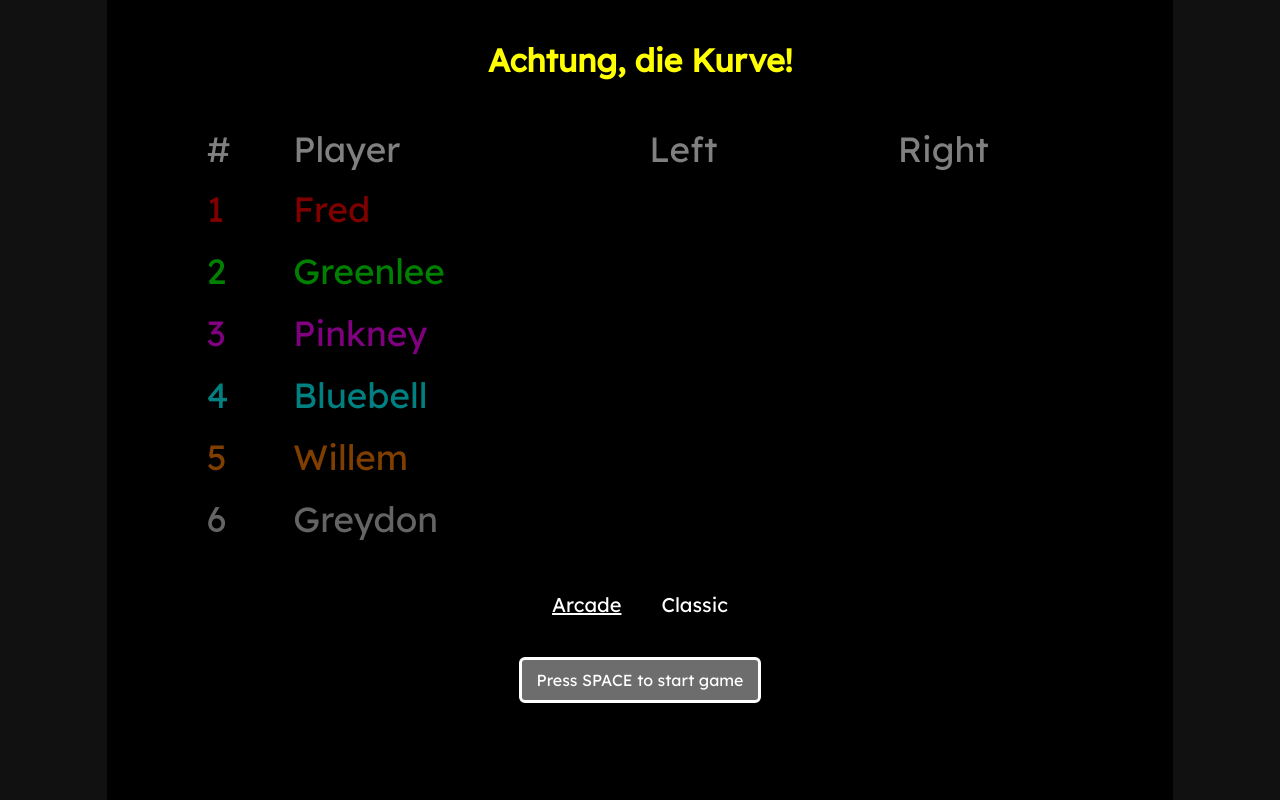
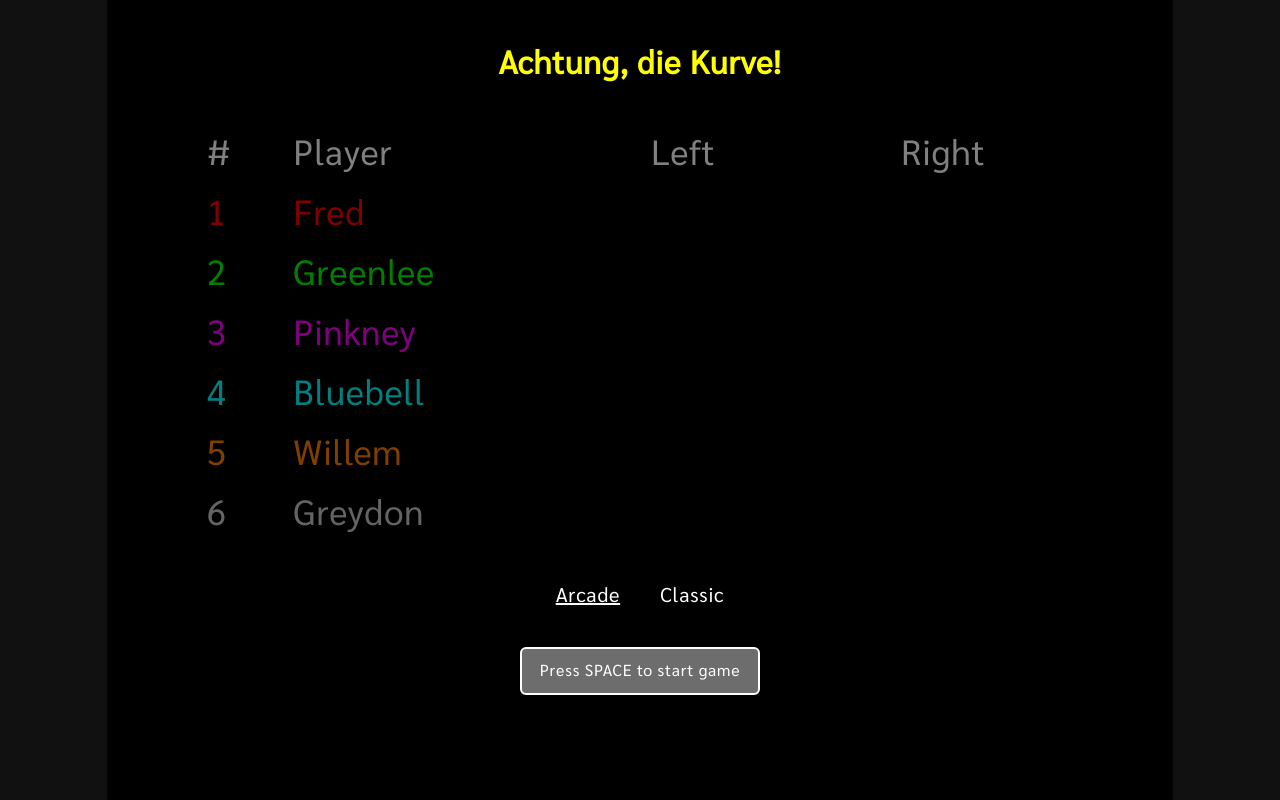
Before and after one commit to eigilnikolajsen/achtung-die-kurve, a plain HTML site: page index.html in a window 1280 px wide. Drawn offline with Linux system fonts and the light colour scheme.

Commit message:
optimize

```diff
--- a/buildstartpage.js
+++ b/buildstartpage.js
@@ -1,17 +1,18 @@
-let gameID = document.querySelector("#game")
-let startPage = document.querySelector("#start_page")
-let startH1 = document.createElement("h1")
+const gameID = document.querySelector("#game")
+const startPage = document.querySelector("#start_page")
+function buildStartPage() {
+    const startH1 = document.createElement("h1")
     startH1.id = "game_title"
     startH1.textContent = "Achtung, die Kurve!"
     startPage.append(startH1)
 
-let playerGrid = document.createElement("div")
+    const playerGrid = document.createElement("div")
     playerGrid.id = "player_grid"
 
-let firstRow = document.createElement("section")
+    const firstRow = document.createElement("section")
     firstRow.classList.add("player_wrapper_start")
-for (let i = 0; i < 4; i++) {
-    let p = document.createElement("p")
+    Array.from(Array(4)).forEach((_, i) => {
+        const p = document.createElement("p")
         if (i == 0) p.textContent = "#"
         if (i == 1) p.textContent = "Player"
         if (i == 2) {
@@ -23,85 +24,61 @@ for (let i = 0; i < 4; i++) {
             p.classList.add("text_center")
         }
         firstRow.append(p)
-}
+    })
     playerGrid.append(firstRow)
     let playerCounter = 0
     for (const player in players) {
-    let pWrap = document.createElement("section")
+        const pWrap = document.createElement("section")
         pWrap.classList.add("player_wrapper", player)
         pWrap.dataset.playerName = player
         pWrap.setAttribute("onclick", `playerClick('${player}')`)
 
-    let pNum = document.createElement("p")
+        const pNum = document.createElement("p")
         playerCounter++
         pNum.textContent = playerCounter
         pWrap.append(pNum)
-    let pName = document.createElement("p")
+        const pName = document.createElement("p")
         pName.textContent = player.charAt(0).toUpperCase() + player.slice(1)
         pWrap.append(pName)
 
-    for (let i = 0; i < 2; i++) {
-        let pKeyWrap = document.createElement("div")
+        Array.from(Array(2)).forEach((_, i) => {
+            const pKeyWrap = document.createElement("div")
             if (i == 0) pKeyWrap.classList.add("key_wrapper", "key_wrapper_left")
             if (i == 1) pKeyWrap.classList.add("key_wrapper", "key_wrapper_right")
-        let pPress = document.createElement("p")
+            const pPress = document.createElement("p")
             pPress.classList.add("text_center", "key_button", "hidden")
-        let pKey = document.createElement("p")
+            const pKey = document.createElement("p")
             pKey.classList.add("text_center", "key_text")
             if (i == 0) pPress.textContent = "Press left key"
             if (i == 1) pPress.textContent = "Press right key"
             pKeyWrap.append(pPress)
             pKeyWrap.append(pKey)
             pWrap.append(pKeyWrap)
-    }
+        })
         playerGrid.append(pWrap)
     }
 
     startPage.append(playerGrid)
 
-let gmWrap = document.createElement("div")
+    const gmWrap = document.createElement("div")
     gmWrap.id = "gamemode_wrapper"
-let pArcade = document.createElement("p")
+    const pArcade = document.createElement("p")
     pArcade.textContent = "Arcade"
     pArcade.classList.add("underline")
-let pClassic = document.createElement("p")
+    const pClassic = document.createElement("p")
     pClassic.textContent = "Classic"
     gmWrap.append(pArcade)
     gmWrap.append(pClassic)
     startPage.append(gmWrap)
 
-let playButtonWrapper = document.createElement("div")
+    const playButtonWrapper = document.createElement("div")
     playButtonWrapper.id = "start_game_button_wrapper"
-let playButton = document.createElement("button")
+    const playButton = document.createElement("button")
     playButton.id = "start_game_button"
     playButton.textContent = "Press SPACE to start game"
     playButtonWrapper.append(playButton)
     startPage.append(playButtonWrapper)
-//changeFav("#FCF816")
+    playButton.addEventListener("click", pressSpace)
+}
 
-playButton.addEventListener("click", () => {
-    pressSpace()
-})
-
-//make favicon
-function changeFav(col) {
-    var canvas = document.createElement("canvas")
-    canvas.width = 240
-    canvas.height = 240
-    var ctx = canvas.getContext("2d")
-    var img = new Image()
-    img.src = "/favicon.ico"
-    img.onload = () => {
-        ctx.drawImage(img, 0, 0)
-        ctx.beginPath()
-        ctx.arc(120, 120, 120, 0, 2 * Math.PI, false)
-        ctx.fillStyle = col
-        ctx.fill()
-
-        var link = document.createElement("link")
-        link.type = "image/x-icon"
-        link.rel = "shortcut icon"
-        link.href = canvas.toDataURL("image/x-icon")
-        document.getElementsByTagName("head")[0].appendChild(link)
-    }
-}
+buildStartPage()
--- a/index.html
+++ b/index.html
@@ -4,7 +4,7 @@
         <meta charset="UTF-8" />
         <meta http-equiv="X-UA-Compatible" content="IE=edge" />
         <meta name="viewport" content="width=device-width, initial-scale=1.0" />
-        <title>Achtung, die Kurve! HTML5 version</title>
+        <title>Achtung, die Kurve!</title>
         <link rel="stylesheet" href="style.css" />
         <script src="script.js" defer></script>
         <script src="drawicons.js" defer></script>
@@ -12,7 +12,7 @@
         <script src="startpage.js" defer></script>
         <link rel="preconnect" href="https://fonts.googleapis.com" />
         <link rel="preconnect" href="https://fonts.gstatic.com" crossorigin />
-        <link href="https://fonts.googleapis.com/css2?family=Lexend+Deca&display=swap" rel="stylesheet" />
+        <link href="https://fonts.googleapis.com/css2?family=Sarabun&display=swap" rel="stylesheet" />
         <link rel="apple-touch-icon" sizes="180x180" href="favicon/apple-touch-icon.png" />
         <link rel="icon" type="image/png" sizes="32x32" href="favicon/favicon-32x32.png" />
         <link rel="icon" type="image/png" sizes="16x16" href="favicon/favicon-16x16.png" />
--- a/script.js
+++ b/script.js
@@ -546,9 +546,9 @@ function checkGameState() {
                         ctxUI.textBaseline = "middle"
                         ctxUI.fillStyle = players[player].color
                         ctxUI.textAlign = "center"
-                        ctxUI.font = `${w100th * 6}px 'Lexend Deca'`
+                        ctxUI.font = `${w100th * 6}px 'Sarabun'`
                         ctxUI.fillText("Konec hry", h / 2, h / 2 - h100th * 5) // the legendary "konec hry"
-                        ctxUI.font = `${w100th * 4}px 'Lexend Deca'`
+                        ctxUI.font = `${w100th * 4}px 'Sarabun'`
                         ctxUI.fillText(`${capitalize(player)} wins!`, h / 2, h / 2 + h100th * 5)
                     }
                 }
@@ -592,15 +592,16 @@ const drawGameUI = () => {
     let UIcenter = +h + (w - h) / 2
     ctxUI.fillStyle = "#FFFFFF"
     ctxUI.textAlign = "center"
-    ctxUI.font = `${w100th * 3}px 'Lexend Deca'`
+    ctxUI.letterSpacing = `${w100th * 0.06}px`
+    ctxUI.font = `${w100th * 3}px 'Sarabun'`
     ctxUI.fillText("Race to", UIcenter, w100th * 5)
-    ctxUI.font = `${w100th * 12}px 'Lexend Deca'`
+    ctxUI.font = `${w100th * 12}px 'Sarabun'`
     ctxUI.fillText(achtung.pointGoal, UIcenter, w100th * 15)
-    ctxUI.font = `${w100th * 2}px 'Lexend Deca'`
+    ctxUI.font = `${w100th * 2}px 'Sarabun'`
     ctxUI.fillText("2 point difference", UIcenter, w100th * 19)
 
     // draw player names and score
-    ctxUI.font = `${w100th * 3}px 'Lexend Deca'`
+    ctxUI.font = `${w100th * 3}px 'Sarabun'`
     let playerYOffset = w100th * 32
 
     for (let i = achtung.scoreArray.length - 1; i >= 0; i--) {
@@ -616,7 +617,7 @@ const drawGameUI = () => {
     // draw space to continue text
     ctxUI.fillStyle = "#FFFFFF"
     ctxUI.textAlign = "center"
-    ctxUI.font = `${w100th * 2}px 'Lexend Deca'`
+    ctxUI.font = `${w100th * 2}px 'Sarabun'`
     ctxUI.fillText("SPACE to play", UIcenter, +h - w100th * 6)
     ctxUI.fillText("ESCAPE to quit", UIcenter, +h - w100th * 3)
 }
--- a/startpage.js
+++ b/startpage.js
@@ -1,5 +1,5 @@
 let curPlayerWrapper
-let notTheseKeys = [
+const notTheseKeys = [
     "Backspace",
     "Tab",
     "Enter",
@@ -32,7 +32,7 @@ let notTheseKeys = [
 function playerClick(name) {
     players[name].active = !players[name].active //switch active or not
 
-    let w = document.querySelector(`.player_wrapper.${name}`)
+    const w = document.querySelector(`.player_wrapper.${name}`)
     for (const player in players) {
         if (name == player) {
             if (players[name].active) {
@@ -79,7 +79,7 @@ document.addEventListener("keydown", (e) => {
 
 function getLeftButton(name, w) {
     players[name].keyL = true
-    let keyWrapperLeft = w.querySelector(".key_wrapper_left .key_button")
+    const keyWrapperLeft = w.querySelector(".key_wrapper_left .key_button")
     keyWrapperLeft.classList.remove("hidden")
 }
 
@@ -97,7 +97,7 @@ function setLeftButton(name, w, key, keyName) {
 
 function getRightButton(name, w) {
     players[name].keyR = true
-    let keyWrapperRight = w.querySelector(".key_wrapper_right .key_button")
+    const keyWrapperRight = w.querySelector(".key_wrapper_right .key_button")
     keyWrapperRight.classList.remove("hidden")
 }
 
@@ -115,13 +115,11 @@ function setRightButton(name, w, key, keyName) {
 }
 
 document.querySelector("#gamemode_wrapper p:nth-child(1)").addEventListener("click", (u) => {
-    u.path[0].classList.add("underline")
-    u.path[1].querySelector("p:nth-child(2)").classList.remove("underline")
+    document.querySelectorAll("#gamemode_wrapper p").forEach((p) => p.classList.toggle("underline"))
     achtung.gamemode = 1
 })
 
 document.querySelector("#gamemode_wrapper p:nth-child(2)").addEventListener("click", (u) => {
-    u.path[0].classList.add("underline")
-    u.path[1].querySelector("p:nth-child(1)").classList.remove("underline")
+    document.querySelectorAll("#gamemode_wrapper p").forEach((p) => p.classList.toggle("underline"))
     achtung.gamemode = 0
 })
--- a/style.css
+++ b/style.css
@@ -1,6 +1,7 @@
 *,
 body {
-    font-family: "Lexend Deca", sans-serif;
+    letter-spacing: 0.06vw;
+    font-family: "Sarabun", sans-serif;
     box-sizing: border-box;
     color: var(--board-color);
     margin: 0;
@@ -164,7 +165,7 @@ canvas {
     font-size: 20px;
     padding: 10px 0 12px 0;
     margin: 0 30px;
-    border: 3px solid #fff;
+    border: 2px solid #fff;
     border-radius: 6px;
 }
 
@@ -188,11 +189,11 @@ canvas {
 
 #start_game_button {
     background-color: #6d6d6d;
-    border: 3px solid #ffffff;
+    border: 2px solid #ffffff;
     text-align: center;
     font-size: 100%;
     color: #ffffff;
-    padding: 10px 15px;
+    padding: 10px 18px 13px;
     cursor: pointer;
     border-radius: 6px;
     margin: 20px;
```
Lines whose indentation alone changed are shown as unchanged.
